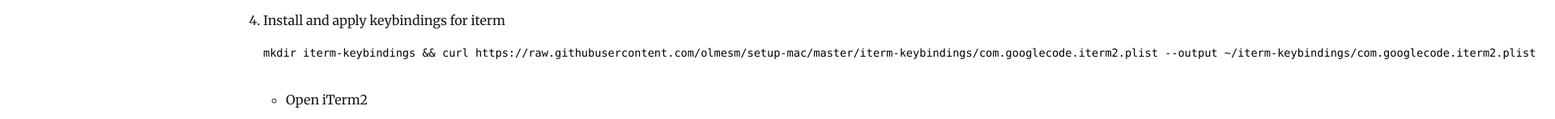
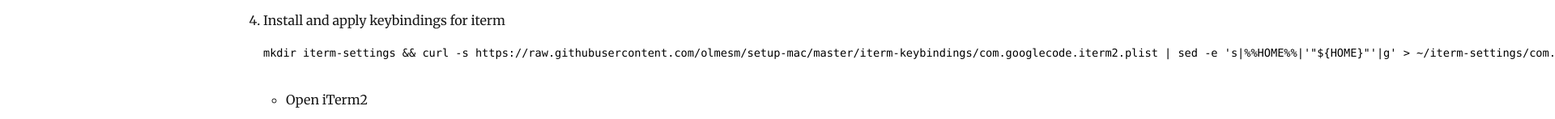
Before and after one commit to olmesm/ohmybuck, a Gatsby site: page /2020-06-08-09-41-setting-up-your-mac/ in a window 1280 px wide. Shown: the part 448-595 px from the top of the page at 81% size, 1920 px wide, since content can reach past the window. Built offline with nearby package versions, Linux system fonts and the light colour scheme; Gatsby itself is replaced by a stand-in of ours; some packages are replaced by stand-ins of ours.

Commit message:
updated iterm settings

````diff
--- a/content/blog/2020-06-08-09-41-setting-up-your-mac/index.md
+++ b/content/blog/2020-06-08-09-41-setting-up-your-mac/index.md
@@ -23,7 +23,7 @@ An opinionated guide to mac setup.
 1. Install and apply keybindings for iterm
 
    ```bash
-   mkdir iterm-keybindings && curl https://raw.githubusercontent.com/olmesm/setup-mac/master/iterm-keybindings/com.googlecode.iterm2.plist --output ~/iterm-keybindings/com.googlecode.iterm2.plist
+   mkdir iterm-settings && curl -s https://raw.githubusercontent.com/olmesm/setup-mac/master/iterm-keybindings/com.googlecode.iterm2.plist | sed -e 's|%%HOME%%|'"${HOME}"'|g' > ~/iterm-settings/com.googlecode.iterm2.plist
    ```
 
    - Open iTerm2
````
